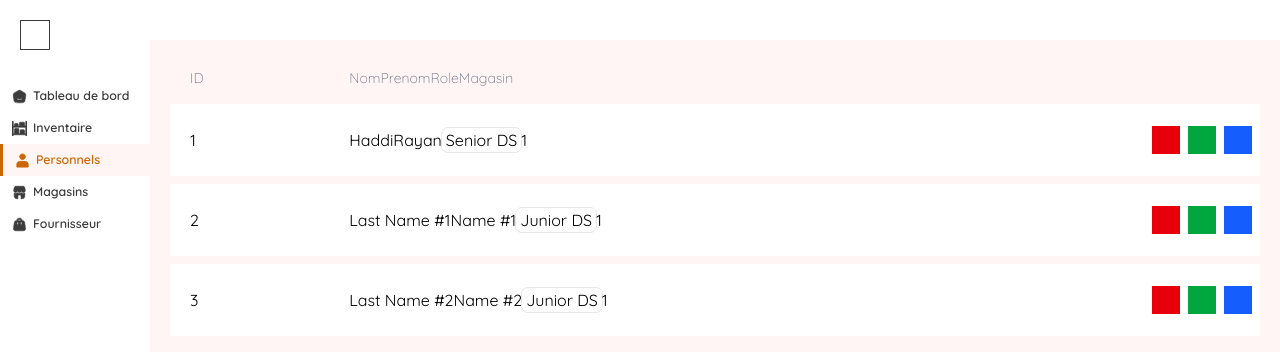
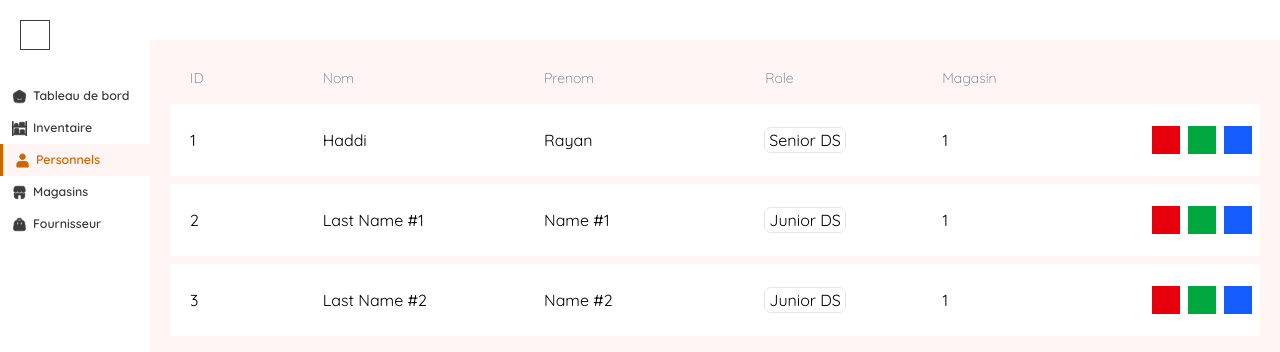
Before and after one commit to vNullptr/gest-stock, a React (Vite) app in the folder frontend/: page / in a window 1280 px wide. Both pictures are taken after a click on the element "Personnels". Shown: the top 352 px of the page. Built offline with nearby package versions, Linux system fonts and the light colour scheme.

Commit message:
fixing dynamic column width and button alignement

```diff
--- a/frontend/src/compact-pages/Staff.jsx
+++ b/frontend/src/compact-pages/Staff.jsx
@@ -4,15 +4,15 @@ import List from '../components/List'
 const Staff = () => {
   const Headers = [
     {label:"ID", key:"id", width:15},
-    {label:"Nom", key:"lastname" , width:25},
+    {label:"Nom", key:"lastname", width:25},
     {label:"Prenom", key:"name", width:25},
-    {label:"Role", key:"role" , width:20, tag:true},
+    {label:"Role", key:"role", width:20, tag:true},
     {label:"Magasin", key:"shop", width:20}
   ]
   const placeHolder = [
-    {id:"1", lastname:"Haddi", name:"Rayan", "role":"Senior DS", shop:"1"},
-    {id:"2", lastname:"Last Name #1", name:"Name #1", "role":"Junior DS", shop:"1"},
-    {id:"3", lastname:"Last Name #2", name:"Name #2", "role":"Junior DS", shop:"1"},
+    {id:"1", lastname:"Haddi", name:"Rayan", role:"Senior DS", shop:"1"},
+    {id:"2", lastname:"Last Name #1", name:"Name #1", role:"Junior DS", shop:"1"},
+    {id:"3", lastname:"Last Name #2", name:"Name #2", role:"Junior DS", shop:"1"},
   ]
 
   return (
--- a/frontend/src/components/List.jsx
+++ b/frontend/src/components/List.jsx
@@ -2,11 +2,11 @@ import React from 'react'
 
 const List = ({Headers, Data}) => {
   return (
-    <div className='flex flex-col w-full justify-center space-y-2'>
+    <div className='flex flex-col w-full space-y-2'>
         <div className="flex flex-row p-2 pl-5 text-sm text-gray-500 font-light">
             {
                 Headers.map((header)=>{
-                    return <div key={header?.key} className={`w-[${header?.width}%]`}>
+                    return <div key={header?.key} style={{width: `${header?.width}%`}}>
                         <p className='w-fit'>
                             {header?.label}
                         </p>
@@ -15,26 +15,27 @@ const List = ({Headers, Data}) => {
             }
             <div className="w-[15%]"></div>
         </div>
+
         {
             Data.map((row)=>{
                 return (
-                    <div className="flex flex-row items-center p-2 pl-5 bg-white h-18">
+                    <div className="flex flex-row items-center p-2 pl-5 bg-white h-18 cursor-default">
                        {Headers.map((header)=>{
                             return (header?.tag ?
-                                <div className={`w-[${header?.width}%] max-w-[${header?.width}]`}>
+                                <div style={{width: `${header?.width}%`,maxWidth: `${header?.width}%`}}>
                                     <p key={header?.key} className="rounded-md outline outline-gray-200 w-fit px-1">{row?.[header?.key]}</p>
                                 </div>
 
                             :
-                                <div key={header?.key} className={`w-[${header?.width}%]`}>
+                                <div key={header?.key} style={{width: `${header?.width}%`,maxWidth: `${header?.width}%`}}>
                                     <p className='w-fit'>{row?.[header?.key]}</p>
                                 </div>
                             )
                         })}
                         <div className="ml-auto flex flex-row items-center justify-end w-[15%] h-full">
-                            <button className="w-7 h-7 bg-red-600 ml-2"></button>
-                            <button className="w-7 h-7 bg-green-600 ml-2"></button>
-                            <button className="w-7 h-7 bg-blue-600 ml-2"></button>
+                            <button className="w-7 h-7 cursor-pointer bg-red-600 ml-2"></button>
+                            <button className="w-7 h-7 cursor-pointer bg-green-600 ml-2"></button>
+                            <button className="w-7 h-7 cursor-pointer bg-blue-600 ml-2"></button>
                         </div>
                     </div>
                 )
```
